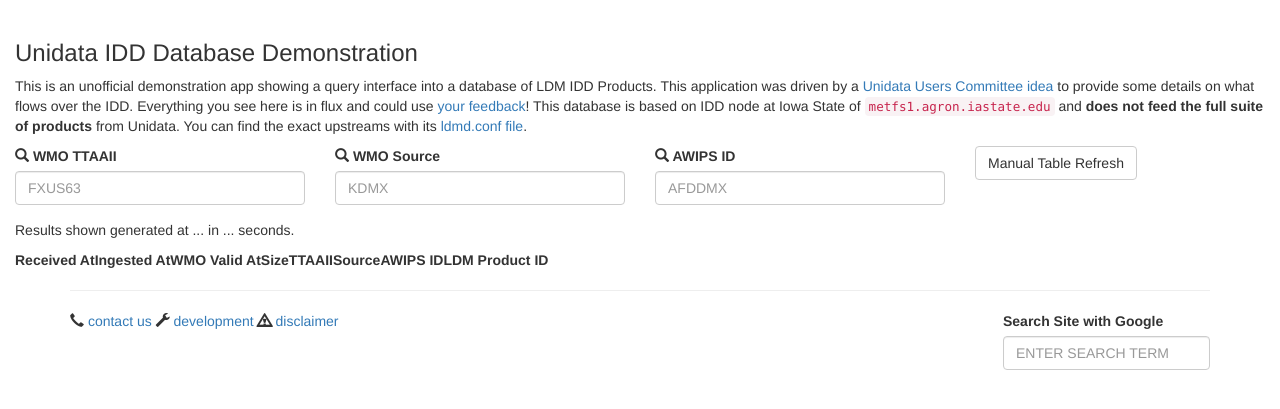
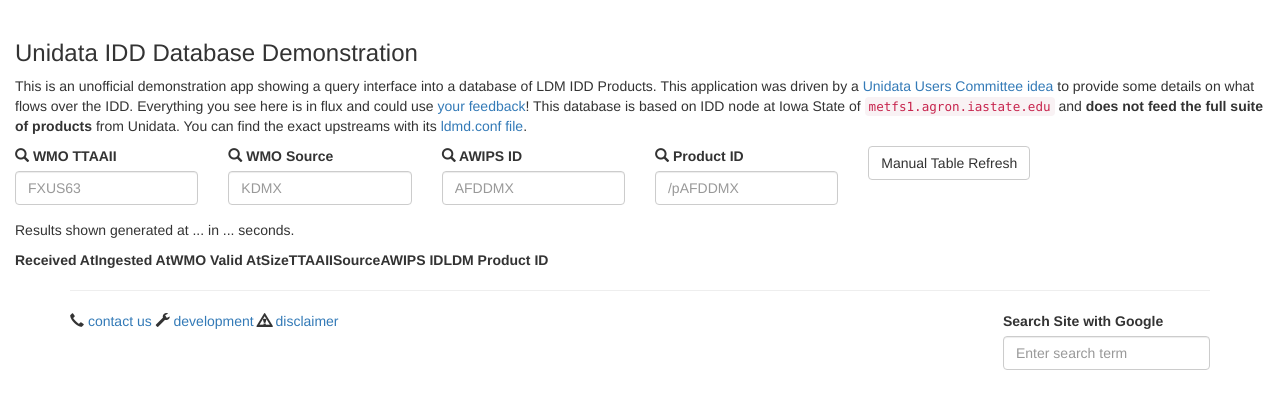
Before and after one commit to akrherz/id3b, a PHP site: page / in a window 1280 px wide. Shown: the part 52-461 px from the top of the page. Run offline with PHP 8.4, Linux system fonts and the light colour scheme; lists and menus that the app fills with data are empty; some libraries are stand-ins or nearby versions.

Commit message:
add search on product_id and a spinner

```diff
--- a/htdocs/app.js
+++ b/htdocs/app.js
@@ -3,15 +3,18 @@
 var wto;
 
 function update(){
+	$("#spinner").show();
 	var awips_id = $("#awips_id").val();
 	var wmo_source = $("#wmo_source").val();
 	var wmo_ttaaii = $("#wmo_ttaaii").val();
+	var product_id = $("#product_id").val();
 	request = $.ajax({
 		url: '/services/search.py',
 		data: {
 			awips_id: awips_id,
 			wmo_source: wmo_source,
-			wmo_ttaaii: wmo_ttaaii
+			wmo_ttaaii: wmo_ttaaii,
+			product_id: product_id
 		},
 		method: 'GET',
 		dataType: 'json',
@@ -19,6 +22,7 @@
 			if (request != null) request.abort();
 		},
 		success: function(res){
+			$("#spinner").hide();
 			$("#generated_at").html(res.generated_at);
 			$("#generation_time").html(res['generation_time[secs]']);
 			DT.clear()
@@ -35,6 +39,7 @@
 }
 
 function buildUI(){
+	$("#spinner").hide();
 	DT = $("#res").DataTable();
 	$("#searchform input[type='text']").on('keyup', function(e){
 		var value = $(this).val();
--- a/htdocs/index.php
+++ b/htdocs/index.php
@@ -8,7 +8,7 @@
 $t->headextra = <<<EOM
 <link rel="stylesheet" href="/vendor/jquery-datatables/1.10.16/datatables.min.css" />
 <style>
-input {
+input.caps {
   text-transform: uppercase;
 }
 </style>
@@ -34,28 +34,35 @@
 <form id="searchform">
 <div class="row">
 
-<div class="col-md-3">
+<div class="col-md-2">
   <div class="form-group">
     <label for="wmo_ttaaii"><i class="glyphicon glyphicon-search"></i> WMO TTAAII</label>
-    <input data-current="" type="text" class="form-control" id="wmo_ttaaii" placeholder="FXUS63">
+    <input data-current="" type="text" class="form-control caps" id="wmo_ttaaii" placeholder="FXUS63">
   </div>
 </div>
 
-<div class="col-md-3">
+<div class="col-md-2">
   <div class="form-group">
     <label for="wmo_source"><i class="glyphicon glyphicon-search"></i> WMO Source</label>
-    <input data-current="" type="text" class="form-control" id="wmo_source" placeholder="KDMX">
+    <input data-current="" type="text" class="form-control caps" id="wmo_source" placeholder="KDMX">
   </div>
 </div>
 
-<div class="col-md-3">
+<div class="col-md-2">
   <div class="form-group">
     <label for="awips_id"><i class="glyphicon glyphicon-search"></i> AWIPS ID</label>
-    <input data-current="" type="text" class="form-control" id="awips_id" placeholder="AFDDMX">
+    <input data-current="" type="text" class="form-control caps" id="awips_id" placeholder="AFDDMX">
   </div>
 </div>
 
-<div class="col-md-3">
+<div class="col-md-2">
+  <div class="form-group">
+    <label for="product_id"><i class="glyphicon glyphicon-search"></i> Product ID</label>
+    <input data-current="" type="text" class="form-control" id="product_id" placeholder="/pAFDDMX">
+  </div>
+</div>
+
+<div class="col-md-2">
   <button type="button" id="mrf" class="btn btn-default">Manual Table Refresh</button>
 </div>
 </div><!-- ./row -->
@@ -63,7 +70,8 @@
 </form>
 
 <div class="clearfix"></div>
-<p>Results shown generated at <span id="generated_at">...</span> in <span id="generation_time">...</span> seconds.</p>
+<p>Results shown generated at <span id="generated_at">...</span> in
+<span id="generation_time">...</span> seconds. <img src="/images/wait24trans.gif" id="spinner"></p>
 
 
 <div class="row">
```
Also changed, not shown: htdocs/images/wait24trans.gif (added), 1 other file.
